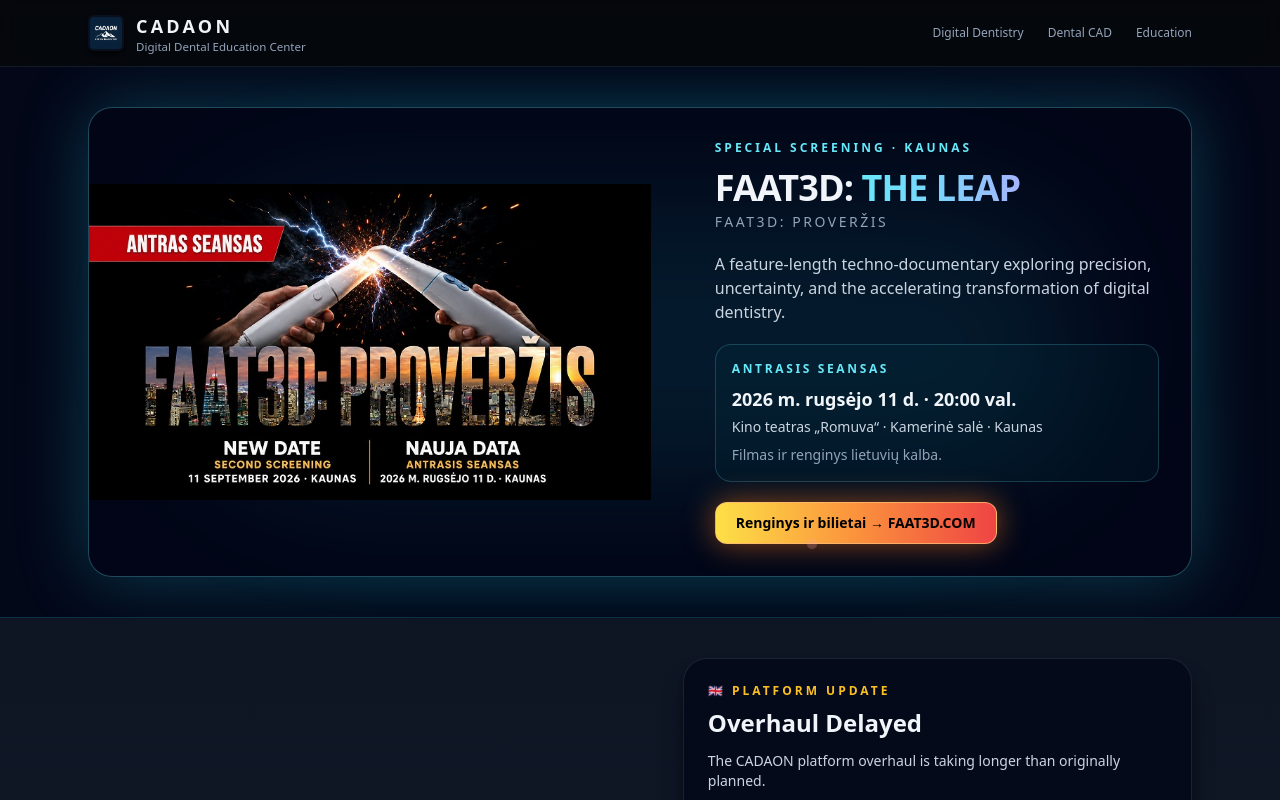
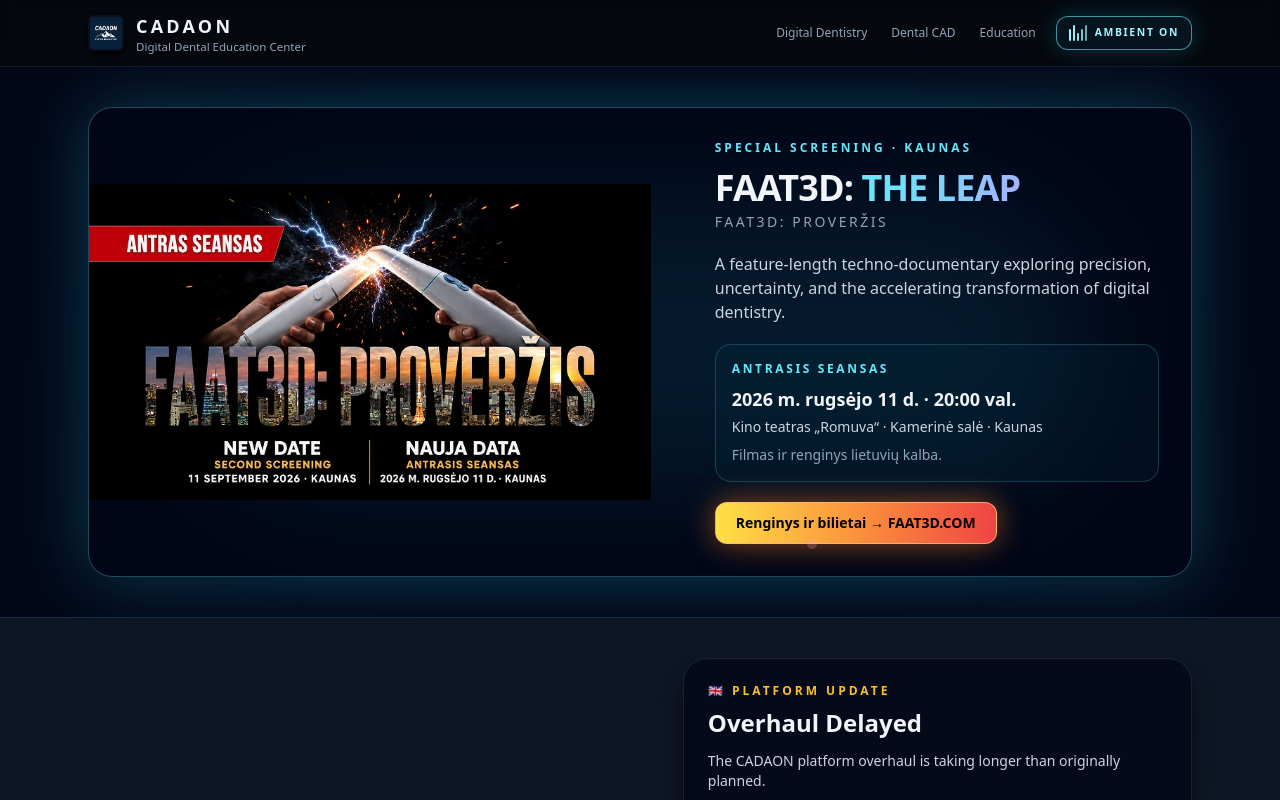
Before and after one commit to blenderfordental/cadaon-site, a React (Vite) app: page / in a window 1280 px wide. Shown: the top 800 px of the page. Built offline with nearby package versions, Linux system fonts and the light colour scheme.

Commit message:
Add ambient audio controls and update CADAON

```diff
--- a/src/App.jsx
+++ b/src/App.jsx
@@ -1,15 +1,116 @@
 import overhaulImage from "./assets/overhaul_2026_new_tiers.png";
 import faat3dCover from "./assets/FAAT3D_Proverzis_EPIC_COVER.jpg";
-import React from "react";
+import React, { useEffect, useRef, useState } from "react";
 import cadaonLogo from "./assets/cadaon-logo-827.png";
 import cadaonWallpaper from "./assets/cadaon-wallpaper-3200.png";
 import cadaonLoop from "./assets/cadaon-loop.mp4";
 import faat3dPromo from "./assets/FAAT3D_Proverzis_LT_promo3.jpg";
+import ambientMusic from "./assets/Midnight_Factory_Hum_Alpha.mp3";
 
 const App = () => {
+	  const audioRef = useRef(null);
+  const fadeTimerRef = useRef(null);
+
+  const [musicOn, setMusicOn] = useState(false);
+  const [autoplayBlocked, setAutoplayBlocked] = useState(false);
+
+  const stopFade = () => {
+    if (fadeTimerRef.current) {
+      clearInterval(fadeTimerRef.current);
+      fadeTimerRef.current = null;
+    }
+  };
+
+  const fadeTo = (targetVolume, duration = 1500, onComplete) => {
+    const audio = audioRef.current;
+    if (!audio) return;
+
+    stopFade();
+
+    const startVolume = audio.volume;
+    const steps = 30;
+    const stepTime = duration / steps;
+    let step = 0;
+
+    fadeTimerRef.current = setInterval(() => {
+      step += 1;
+
+      const progress = step / steps;
+      const nextVolume =
+        startVolume + (targetVolume - startVolume) * progress;
+
+      audio.volume = Math.max(0, Math.min(1, nextVolume));
+
+      if (step >= steps) {
+        stopFade();
+        audio.volume = targetVolume;
+
+        if (onComplete) {
+          onComplete();
+        }
+      }
+    }, stepTime);
+  };
+
+  const startAmbient = async () => {
+    const audio = audioRef.current;
+    if (!audio) return;
+
+    stopFade();
+
+    audio.volume = 0;
+
+    try {
+      await audio.play();
+
+      setMusicOn(true);
+      setAutoplayBlocked(false);
+
+      fadeTo(0.10, 2000);
+    } catch (error) {
+      setMusicOn(false);
+      setAutoplayBlocked(true);
+    }
+  };
+
+  const stopAmbient = () => {
+    const audio = audioRef.current;
+    if (!audio) return;
+
+    fadeTo(0, 900, () => {
+      audio.pause();
+      setMusicOn(false);
+    });
+  };
+
+  const toggleAmbient = () => {
+    if (musicOn) {
+      stopAmbient();
+    } else {
+      startAmbient();
+    }
+  };
+
+  useEffect(() => {
+    startAmbient();
+
+    return () => {
+      stopFade();
+
+      if (audioRef.current) {
+        audioRef.current.pause();
+      }
+    };
+  }, []);
   return (
     <div className="min-h-screen bg-gradient-to-b from-navy via-navy-royal to-black text-slate-100">
       {/* Top navigation / logo bar */}
+	  <audio
+  ref={audioRef}
+  src={ambientMusic}
+  loop
+  preload="auto"
+/>
       <header className="border-b border-slate-800/60 bg-black/60 backdrop-blur">
         <div className="mx-auto flex max-w-6xl items-center justify-between px-4 py-3 md:px-6">
           <div className="flex items-center gap-3">
@@ -31,11 +132,72 @@
             </div>
           </div>
 
-          <nav className="hidden gap-6 text-xs md:flex">
-            <span className="text-slate-400">Digital Dentistry</span>
-            <span className="text-slate-400">Dental CAD</span>
-            <span className="text-slate-400">Education</span>
-          </nav>
+          <div className="flex items-center gap-5">
+  <nav className="hidden gap-6 text-xs md:flex">
+    <span className="text-slate-400">Digital Dentistry</span>
+    <span className="text-slate-400">Dental CAD</span>
+    <span className="text-slate-400">Education</span>
+  </nav>
+
+  <button
+    type="button"
+    onClick={toggleAmbient}
+    aria-label={musicOn ? "Turn ambient music off" : "Turn ambient music on"}
+    className={`group flex items-center gap-2 rounded-xl border px-3 py-2 text-[0.65rem] font-semibold uppercase tracking-[0.16em] transition duration-300 ${
+      musicOn
+        ? "border-cyan-300/60 bg-cyan-950/30 text-cyan-200 shadow-[0_0_24px_rgba(34,211,238,0.22)]"
+        : "border-slate-700 bg-slate-950/60 text-slate-400 hover:border-slate-500 hover:text-slate-200"
+    }`}
+  >
+    <span className="flex h-4 items-end gap-[2px]">
+      <span
+        className={`w-[2px] rounded-full bg-current transition-all ${
+          musicOn ? "h-3 animate-pulse" : "h-1"
+        }`}
+      />
+
+      <span
+        className={`w-[2px] rounded-full bg-current transition-all ${
+          musicOn
+            ? "h-4 animate-pulse [animation-delay:140ms]"
+            : "h-2"
+        }`}
+      />
+
+      <span
+        className={`w-[2px] rounded-full bg-current transition-all ${
+          musicOn
+            ? "h-2 animate-pulse [animation-delay:280ms]"
+            : "h-1"
+        }`}
+      />
+
+      <span
+        className={`w-[2px] rounded-full bg-current transition-all ${
+          musicOn
+            ? "h-3 animate-pulse [animation-delay:420ms]"
+            : "h-2"
+        }`}
+      />
+
+      <span
+        className={`w-[2px] rounded-full bg-current transition-all ${
+          musicOn
+            ? "h-4 animate-pulse [animation-delay:560ms]"
+            : "h-1"
+        }`}
+      />
+    </span>
+
+    <span>
+      {musicOn
+        ? "Ambient On"
+        : autoplayBlocked
+          ? "Tap for Sound"
+          : "Ambient Off"}
+    </span>
+  </button>
+</div>
         </div>
       </header>
 	  {/* FAAT3D special screening */}
```
Also changed, not shown: 1 other file (tests, documents, lock files or other folders).
